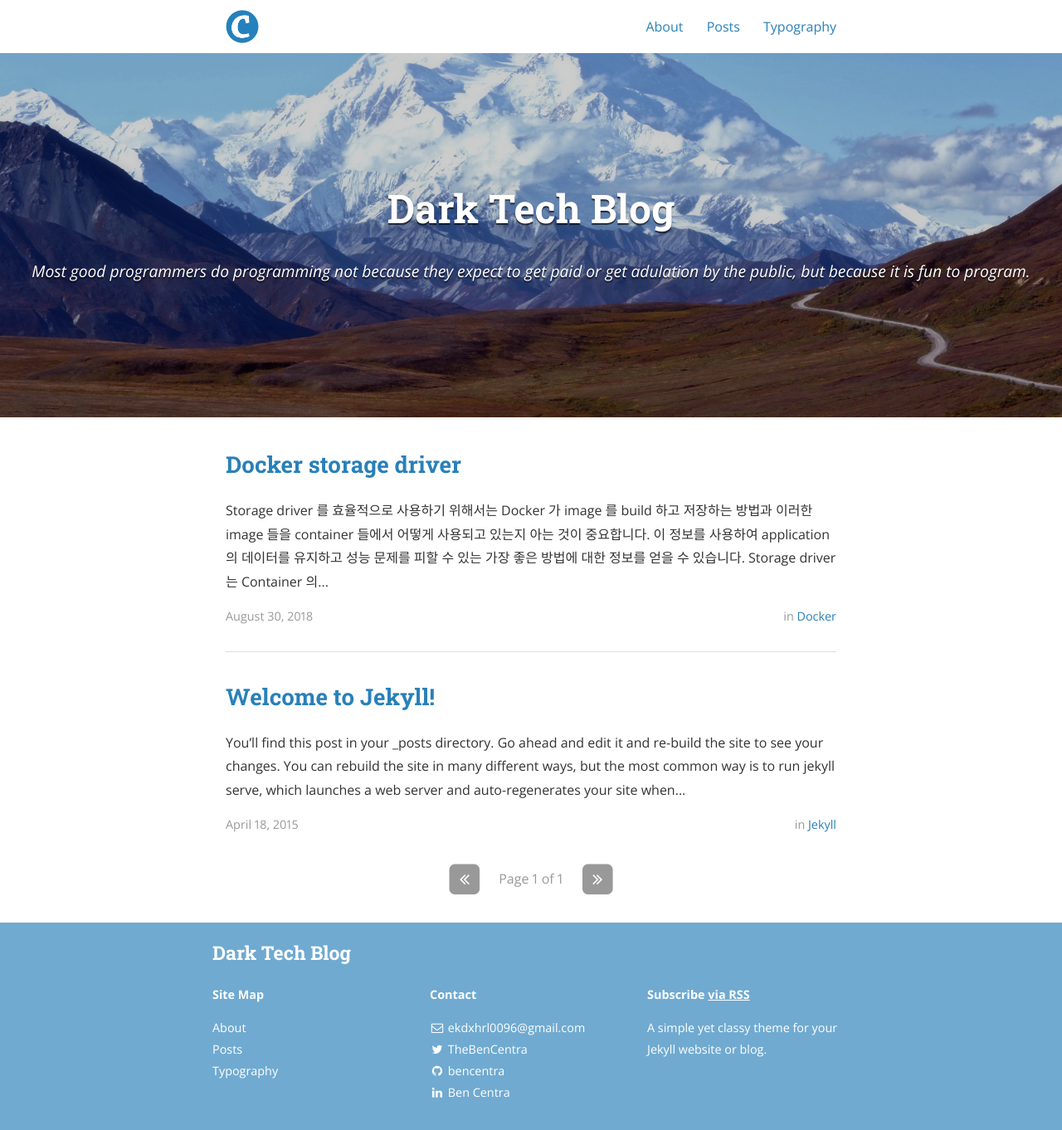
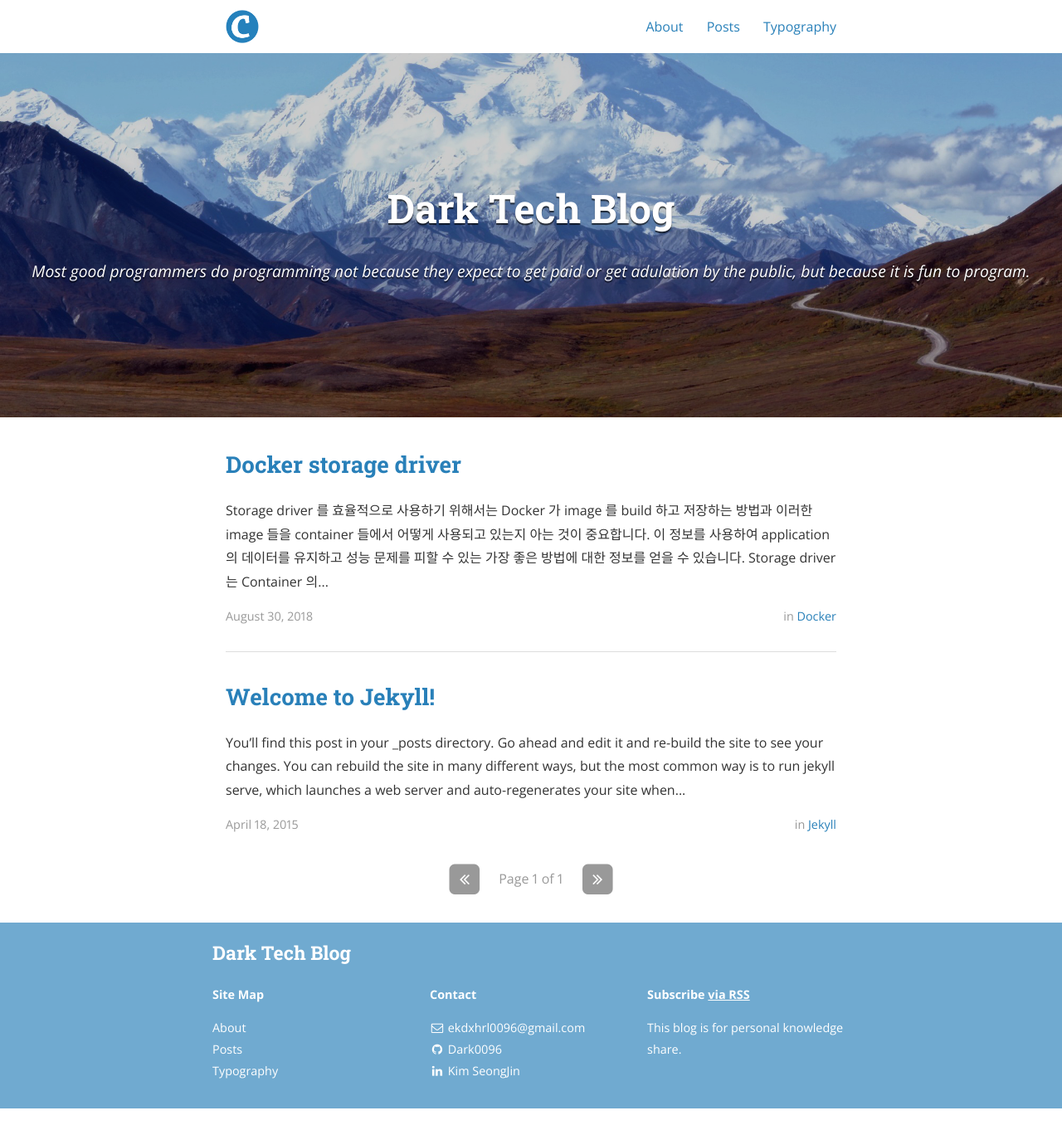
Before and after one commit to Dark0096/Dark0096.github.io, a Jekyll site: the page built from index.html, in a window 1280 px wide. Shown: the whole page at 83% size. Built offline with Jekyll 4.4.1, drawn with Linux system fonts in a browser that asks for light colours; nearby versions of some CDN libraries; the list of posts is cut into pages by our own code; after the commit the page ends 1336 px from its top, so only the background shows below that.

Commit message:
Modify profile information

```diff
--- a/_config.yml
+++ b/_config.yml
@@ -14,7 +14,7 @@ subtitle: "Most good programmers do programming not because they expect to get p
 email: ekdxhrl0096@gmail.com
 name: Kim SeongJin
 description: >
-  A simple yet classy theme for your Jekyll website or blog.
+  This blog is for personal knowledge share.
 # Base URL of site (i.e. /blog). It should always start with a slash,
 # and never end with a slash. Set it to a blank value if hosting at the
 # root of your server.
@@ -71,31 +71,31 @@ descriptions:
 #     desc: Follow me on Twitter            # Description to display as link title, etc
 #     share: true                           # Include in the "Share" section of posts
 social:
-  - name: Twitter
-    icon: twitter
-    username: TheBenCentra
-    url: https://twitter.com/TheBenCentra
-    desc: Follow me on Twitter
-    share: true
+#  - name: Twitter
+#    icon: twitter
+#    username: TheBenCentra
+#    url: https://twitter.com/TheBenCentra
+#    desc: Follow me on Twitter
+#    share: true
 
-  - name: Facebook
-    icon: facebook
-    username: thebencentra
-    url:
-    desc: Friend me on Facebook
-    share: true
+#  - name: Facebook
+#    icon: facebook
+#    username: thebencentra
+#    url:
+#    desc: Friend me on Facebook
+#    share: true
 
   - name: GitHub
     icon: github
-    username: bencentra
-    url: https://github.com/bencentra
+    username: Dark0096
+    url: https://github.com/Dark0096
     desc: Fork me on GitHub
     share: false
 
   - name: LinkedIn
     icon: linkedin
-    username: Ben Centra
-    url: https://www.linkedin.com/pub/ben-centra/47/769/60a
+    username: Kim SeongJin
+    url: https://www.linkedin.com/in/seongjin-kim-5b1497137
     desc: Connect with me on LinkedIn
     share: true
 
```
